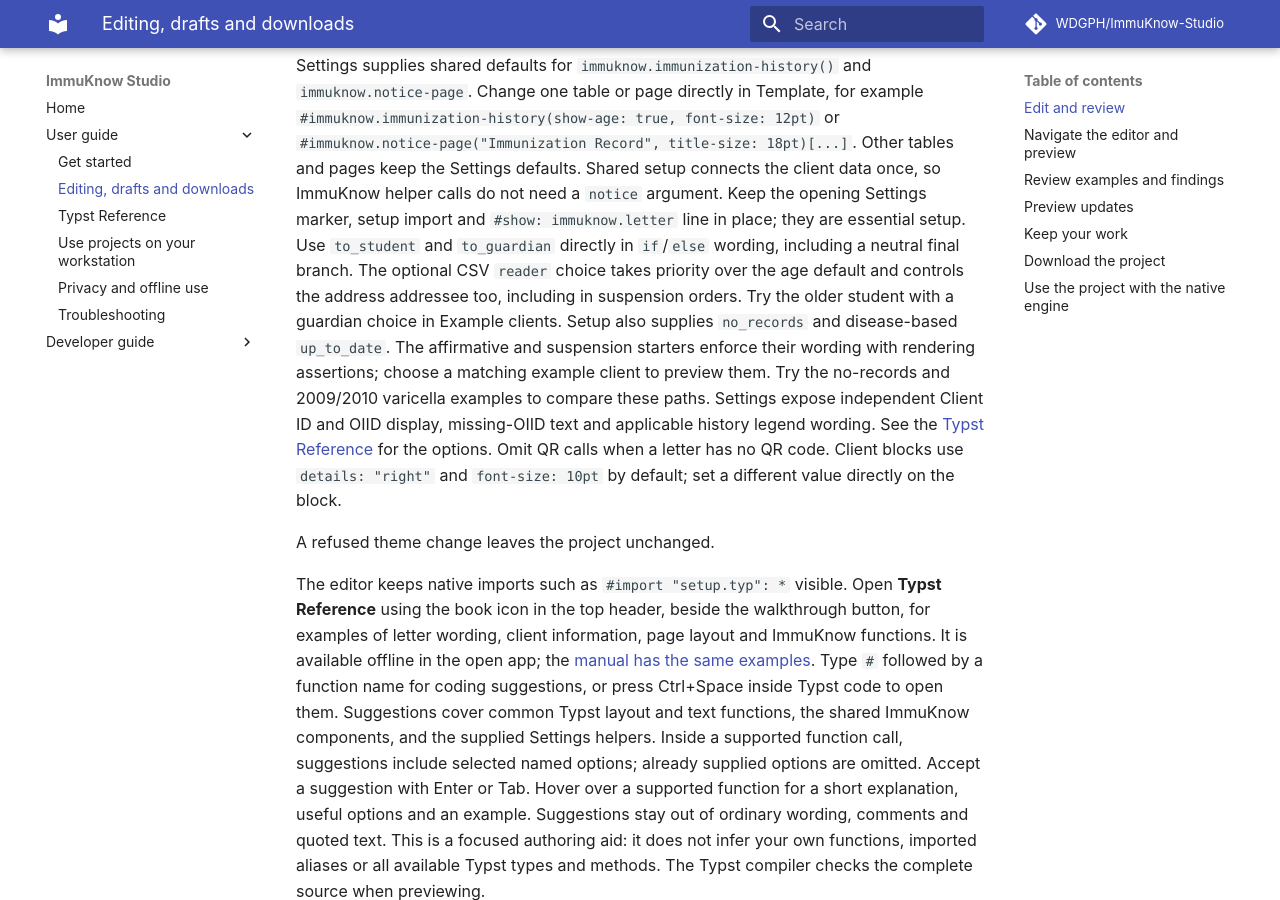
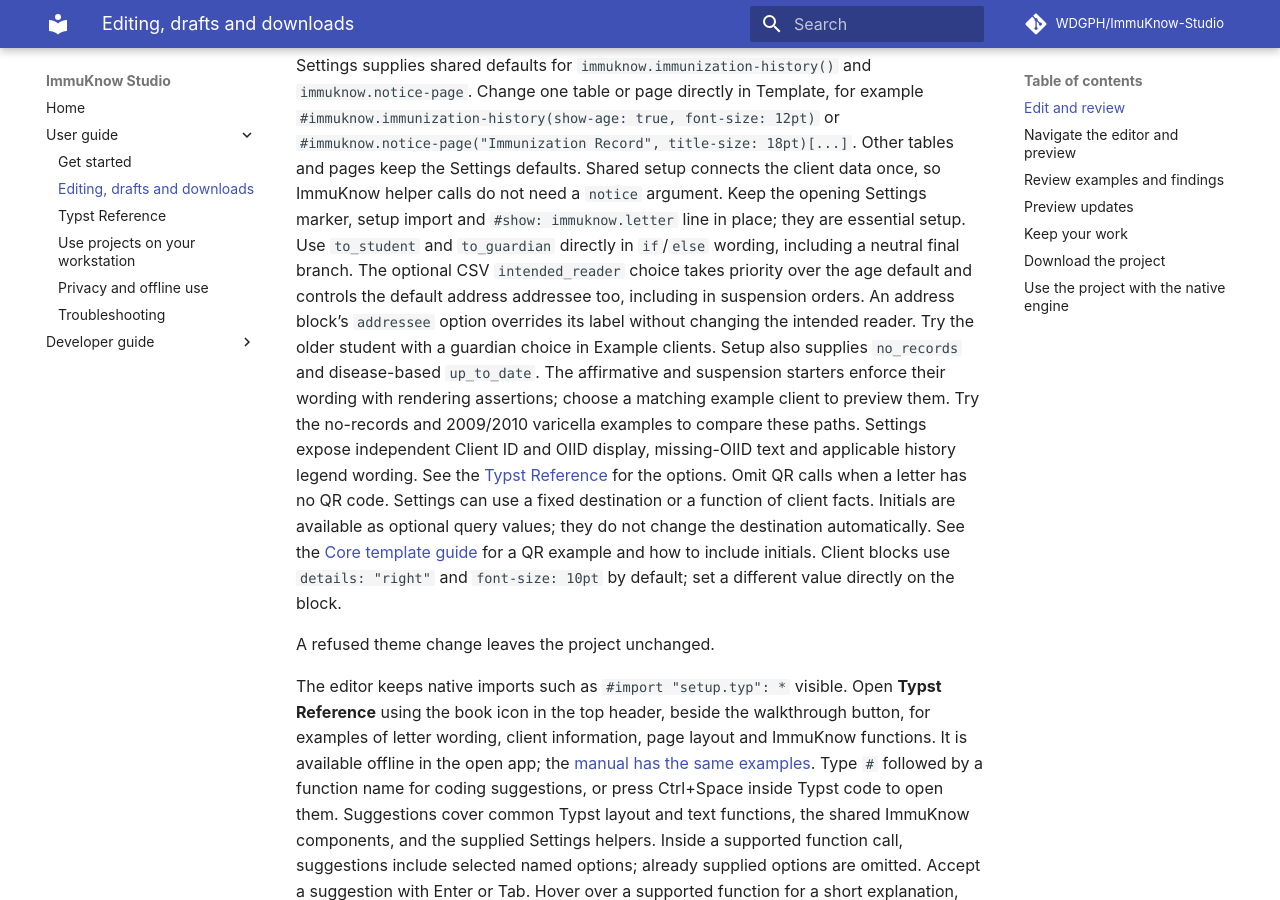
Before and after one commit to WDGPH/ImmuKnow-Studio, an MkDocs documentation site: the page built from docs/studio.md, in a window 1280 px wide and 900 px high, scrolled down 1274 px. Built offline with MkDocs 1.6.1 and Material for MkDocs 9.7.7, drawn with Linux system fonts in a browser that asks for light colours; comment, search, counter and statistics services are not loaded; some of the changed text lies outside the part shown.

Commit message:
Use updated notice grouping and intended-reader resources

```diff
--- a/docs/studio.md
+++ b/docs/studio.md
@@ -60,16 +60,20 @@ client data once, so ImmuKnow helper calls do not need a `notice` argument.
 Keep the opening Settings marker, setup import and `#show: immuknow.letter`
 line in place; they are essential setup. Use `to_student` and
 `to_guardian` directly in `if`/`else` wording, including a neutral final branch.
-The optional CSV `reader` choice takes priority over the age default and controls
-the address addressee too, including in suspension orders. Try the older student
-with a guardian choice in Example clients.
+The optional CSV `intended_reader` choice takes priority over the age default and controls
+the default address addressee too, including in suspension orders. An address
+block’s `addressee` option overrides its label without changing the intended
+reader. Try the older student with a guardian choice in Example clients.
 Setup also supplies `no_records` and disease-based `up_to_date`. The affirmative
 and suspension starters enforce their wording with rendering assertions; choose
 a matching example client to preview them. Try the no-records and 2009/2010
 varicella examples to compare these paths. Settings expose independent Client ID
 and OIID display, missing-OIID text and applicable history legend wording.
 See the [Typst Reference](coding-cheatsheet.md) for the options.
-Omit QR calls when a letter has no QR code. Client blocks use `details: "right"`
+Omit QR calls when a letter has no QR code. Settings can use a fixed destination
+or a function of client facts. Initials are available as optional query values;
+they do not change the destination automatically. See the [Core template guide](https://docs.phiz.ca/immuknow/latest/user_guide/phu_templates/#component-choices-and-findings)
+for a QR example and how to include initials. Client blocks use `details: "right"`
 and `font-size: 10pt` by default; set a different value directly on the block.
 
 A refused theme change leaves the project unchanged.
@@ -269,6 +273,9 @@ workstation. Follow [Use projects on your workstation](local-production.md)
 for the complete handoff, native command examples, fonts and output review.
 Keep the extracted project and its assets together. `uv sync --locked` installs
 the pinned engine; install native Typst and the supplied fonts separately.
+For native delivery grouping and optional PDF encryption, edit the project
+configuration on your workstation and follow the [Core configuration guide](https://docs.phiz.ca/immuknow/latest/user_guide/configuration/).
+That guide also explains optional password placeholders, including initials.
 
 The footer shows **ImmuKnow Studio** followed by the exact release tag (such as
 `v0.1.0`), that tag with `+` for later commits, or the short Studio commit before
--- a/pyproject.toml
+++ b/pyproject.toml
@@ -8,9 +8,9 @@ dependencies = ["ImmuKnow", "PyYAML", "immuknow-template-resources"]
 package = false
 
 [tool.uv.sources]
-immuknow = { git = "https://github.com/WDGPH/ImmuKnow.git", rev = "499dd2a2a04e6d621e3720a4f0fe618727cf1bd5" }
+immuknow = { git = "https://github.com/WDGPH/ImmuKnow.git", rev = "7a7e3f9bf3f896e9302a3009957d57c0341dffcd" }
 
-immuknow-template-resources = { git = "https://github.com/WDGPH/ImmuKnow-Template.git", rev = "43922f69657ad784f64db0d473435309378eb368" }
+immuknow-template-resources = { git = "https://github.com/WDGPH/ImmuKnow-Template.git", rev = "5396a1d07ce874daa883e6e064be325259aa4f71" }
 
 [dependency-groups]
 dev = [
```
Also changed, not shown: README.md (+1 -1 lines), docs/coding-cheatsheet.md (+3 -2 lines), docs/development.md (+2 -2 lines), examples/README.md (+1 -1 lines), 11 other files.
